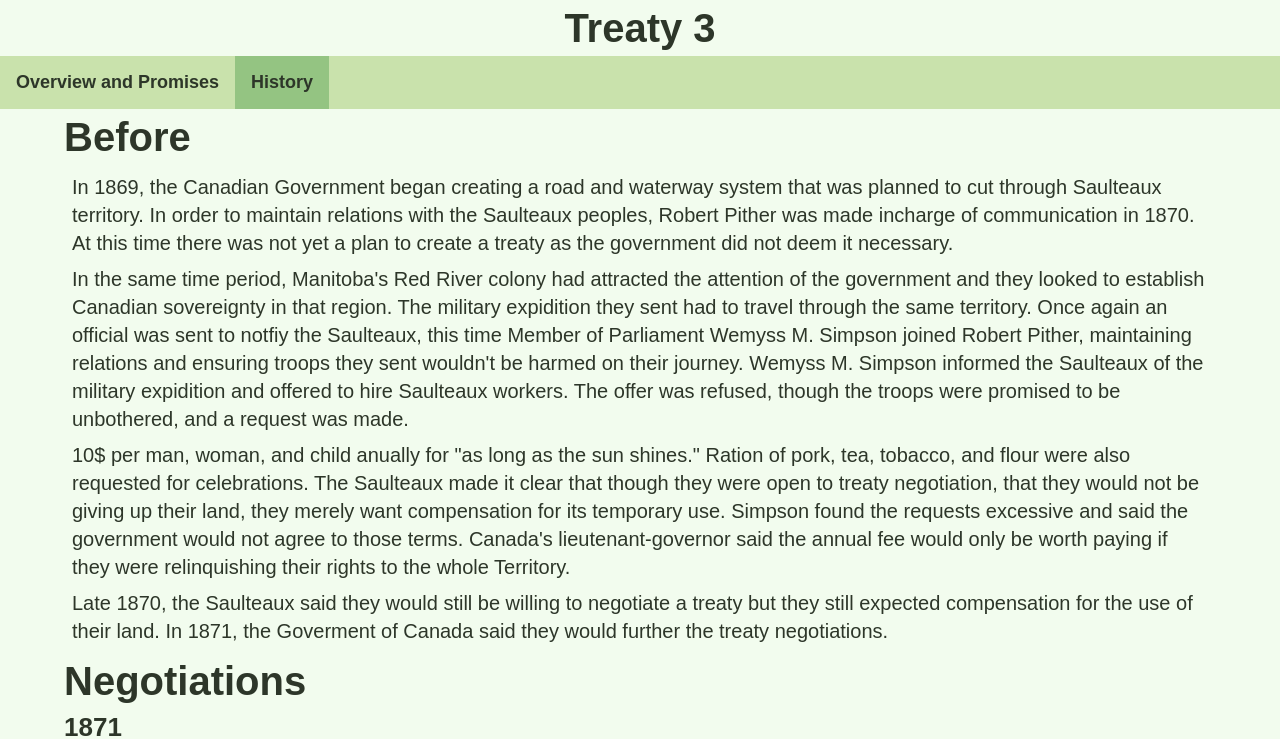
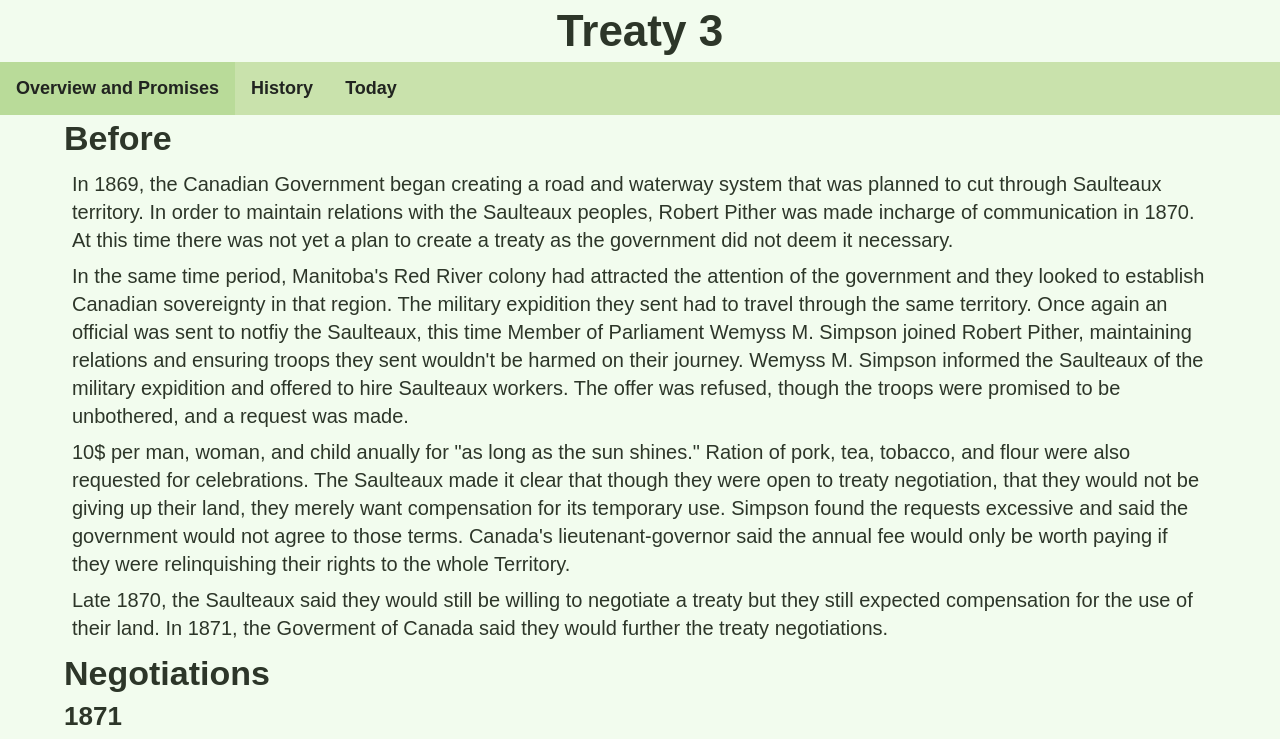
Before and after one commit to AvesAquila/css-assesments, a plain HTML site: page history.html in a window 1280 px wide. Shown: the top 739 px of the page. Drawn offline with Linux system fonts and the light colour scheme.

```diff
--- a/history.html
+++ b/history.html
@@ -1,6 +1,6 @@
 <!--
   Name: Vee Wright
-  Course: WebDevelopment
+  Course: Web Development
   Teacher: Mr. Hardman
   School: Pembinatrails Early College
   Date Last Modified: 18/12/22 (dd/mm/yy)
@@ -123,12 +123,9 @@
       <h1>Treaty 3</h1>
       <nav>
         <ul>
-          <li>
-            <a href="index.html">Overview and Promises</a>
-          </li>
-          <li>
-            <a href="history.html" id="active">History</a>
-          </li>
+          <li><a href="index.html" id="active">Overview and Promises</a></li>
+          <li><a href="history.html">History</a></li>
+          <li><a href="today.html">Today</a></li>
         </ul>
       </nav>
     </header>
--- a/stylesheets/stylesheet.css
+++ b/stylesheets/stylesheet.css
@@ -39,12 +39,12 @@ body {
 }
 
 /*
-  Sets the first heading in the middle of the screen on the x axis, and sets the font size to 400% of the root font size.
+  Sets the first heading in the middle of the screen on the x axis, and sets the font size to 440% of the root font size.
 */
 h1 {
   text-align: center;
 
-  font-size: 4rem;
+  font-size: 4.4rem;
 }
 
 /*
@@ -78,7 +78,7 @@ nav li {
 */
 nav li a {
   display: block;
-  color: #2d3629;
+  color: #212420;
 
   text-align: center;
   padding: 14px 16px;
@@ -98,12 +98,12 @@ nav li a:focus {
   text on visited nav links will be a less noticable green.
 */
 nav li a:visited {
-  color: #505c4a;
+  color: #2c3f21;
 }
 
 /*darkens the display of page user is on in nav bar*/
 #active {
-  background-color: #94c482;
+  background-color: #b9db99;
 }
 
 /*
@@ -114,10 +114,10 @@ main {
 }
 
 /*
-  Makes the second level headings have a size of 400% percent of the root font size
+  Makes the second level headings have a size of 340% percent of the root font size
 */
 h2 {
-  font-size: 4rem;
+  font-size: 3.4rem;
 }
 
 /*takes section container, shoves it to the left and squished it down to 60& of the screen width*/
```
Also changed, not shown: index.html (+5 -8 lines), today.html (added, +39 -0 lines).
